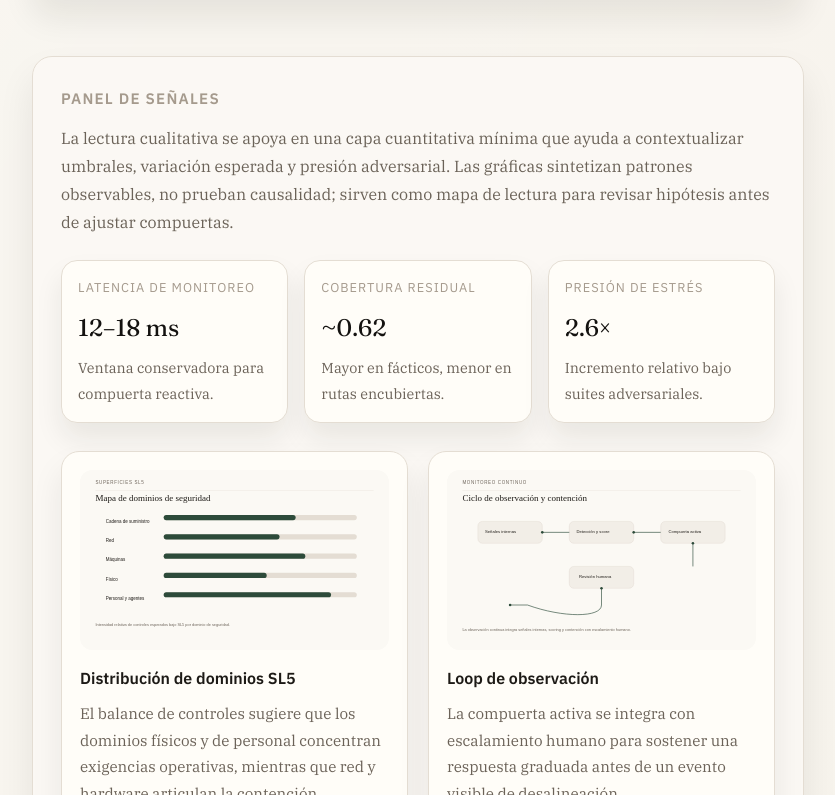
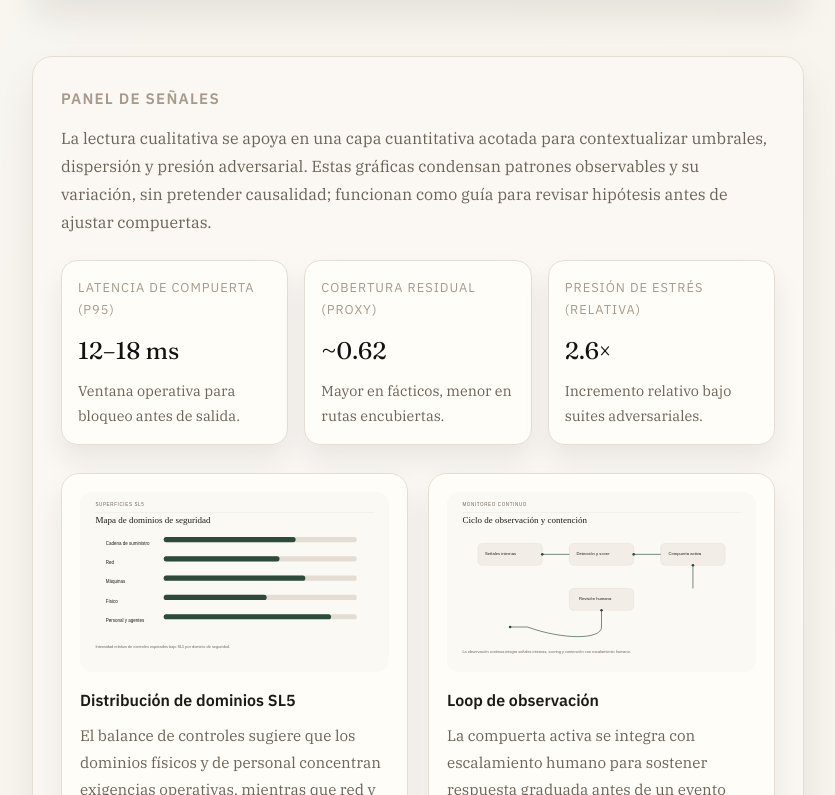
Before and after one commit to RickDevopsSecure/Mechanistic-Watchdog-Real-Time-Cognitive, a Next.js app: page / in a window 1280 px wide. Shown: the part 5265-6060 px from the top of the page, without its empty margins (376-1211 px from the left). Built offline with nearby package versions, Linux system fonts and the light colour scheme.

Commit message:
Polish data panel narrative

```diff
--- a/src/app/page.tsx
+++ b/src/app/page.tsx
@@ -77,24 +77,24 @@ export default async function HomePage() {
             <div className="data-intro">
               <h2>Panel de señales</h2>
               <p>
-                La lectura cualitativa se apoya en una capa cuantitativa mínima que ayuda a contextualizar umbrales,
-                variación esperada y presión adversarial. Las gráficas sintetizan patrones observables, no prueban
-                causalidad; sirven como mapa de lectura para revisar hipótesis antes de ajustar compuertas.
+                La lectura cualitativa se apoya en una capa cuantitativa acotada para contextualizar umbrales,
+                dispersión y presión adversarial. Estas gráficas condensan patrones observables y su variación,
+                sin pretender causalidad; funcionan como guía para revisar hipótesis antes de ajustar compuertas.
               </p>
             </div>
             <div className="stat-grid">
               <div className="stat-card">
-                <p className="stat-label">Latencia de monitoreo</p>
+                <p className="stat-label">Latencia de compuerta (p95)</p>
                 <p className="stat-value">12–18 ms</p>
-                <p className="stat-note">Ventana conservadora para compuerta reactiva.</p>
+                <p className="stat-note">Ventana operativa para bloqueo antes de salida.</p>
               </div>
               <div className="stat-card">
-                <p className="stat-label">Cobertura residual</p>
+                <p className="stat-label">Cobertura residual (proxy)</p>
                 <p className="stat-value">~0.62</p>
                 <p className="stat-note">Mayor en fácticos, menor en rutas encubiertas.</p>
               </div>
               <div className="stat-card">
-                <p className="stat-label">Presión de estrés</p>
+                <p className="stat-label">Presión de estrés (relativa)</p>
                 <p className="stat-value">2.6×</p>
                 <p className="stat-note">Incremento relativo bajo suites adversariales.</p>
               </div>
@@ -105,15 +105,15 @@ export default async function HomePage() {
                 <h3>Distribución de dominios SL5</h3>
                 <p>
                   El balance de controles sugiere que los dominios físicos y de personal concentran exigencias
-                  operativas, mientras que red y hardware articulan la contención transversal.
+                  operativas, mientras que red y hardware articulan contención transversal.
                 </p>
               </div>
               <div className="chart-card">
                 <img src={`${basePath}/figures/monitoring-loop.svg`} alt="Ciclo de observación y contención" />
                 <h3>Loop de observación</h3>
                 <p>
-                  La compuerta activa se integra con escalamiento humano para sostener una respuesta graduada antes de
-                  un evento visible de desalineación.
+                  La compuerta activa se integra con escalamiento humano para sostener respuesta graduada antes de un
+                  evento visible de desalineación.
                 </p>
               </div>
               <div className="chart-card">
```
Also changed, not shown: 4 other files (tests, documents, lock files or other folders).
